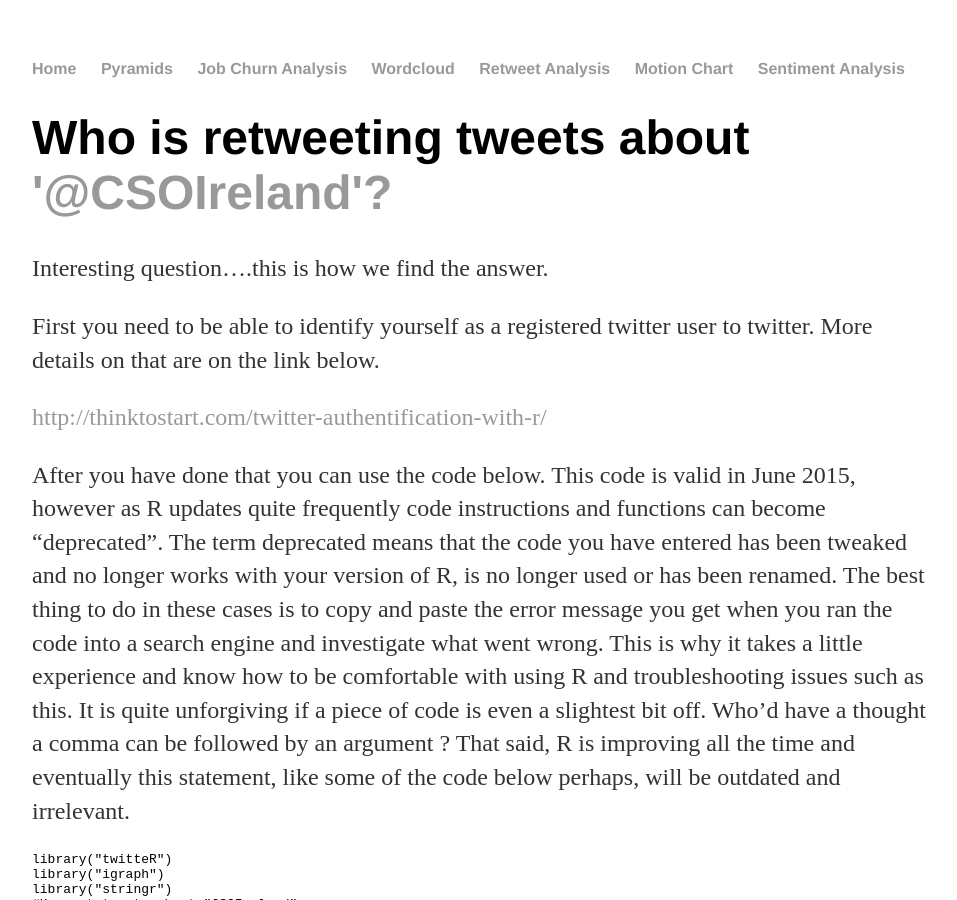
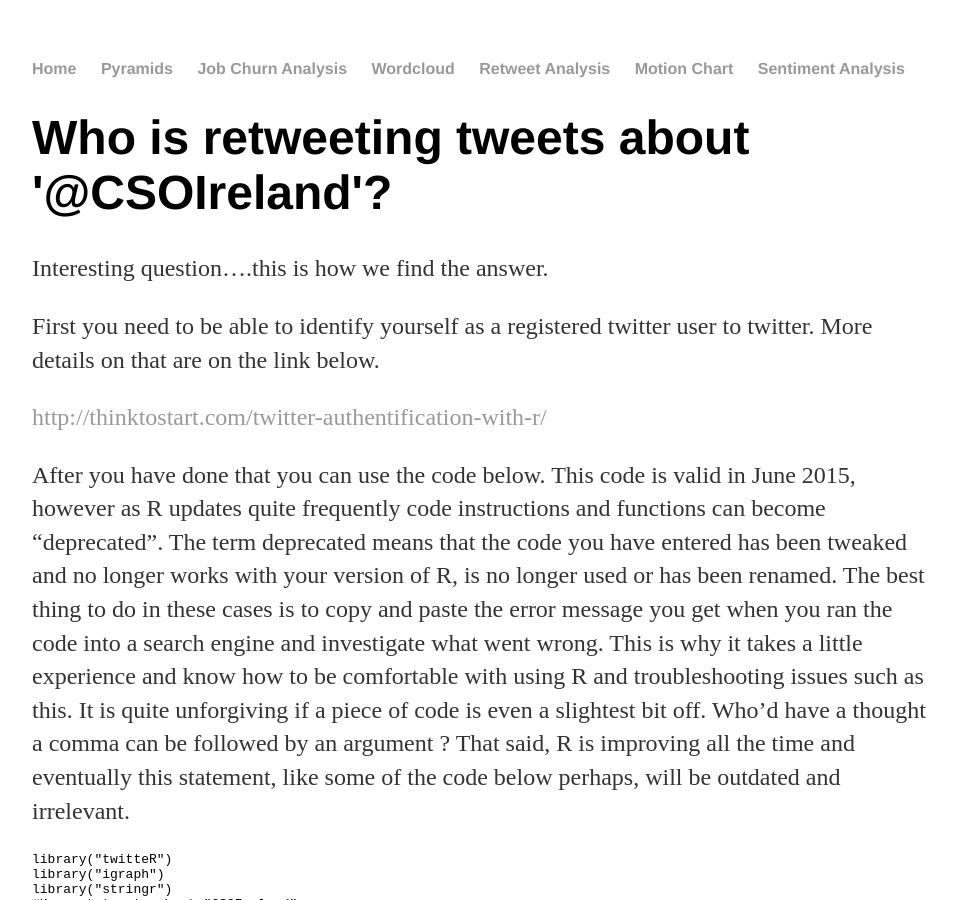
Before and after one commit to CorkDataAnalytics/CorkDataAnalytics.github.io, a Jekyll site: the page built from index.html, in a window 1280 px wide and 900 px high. Shown: the whole window, without its empty margins (160-1117 px from the left). Built offline with Jekyll 4.4.1, drawn with Linux system fonts in a browser that asks for light colours; part of the change alters nothing that is shown.

```diff
--- a/index.html
+++ b/index.html
@@ -5,7 +5,7 @@ layout: default
 
 
 <div id="who-is-retweeting-tweets-about-csoireland" class="section level1">
-<h1>Who is retweeting tweets about <a href="mailto:'@CSOIreland">'@CSOIreland'?</h1>
+<h1>Who is retweeting tweets about '@CSOIreland'?</h1>
 <p>Interesting question….this is how we find the answer.</p>
 <p>First you need to be able to identify yourself as a registered twitter user to twitter. More details on that are on the link below.</p>
 <p><a href="http://thinktostart.com/twitter-authentification-with-r/" class="uri">http://thinktostart.com/twitter-authentification-with-r/</a></p>
```
